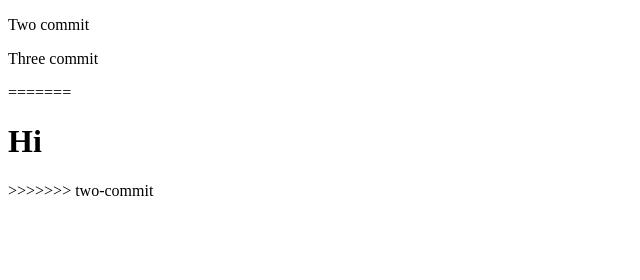
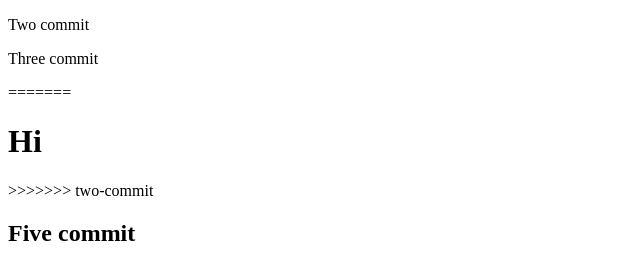
Before and after one commit to AleksandrZajac/jshtml, a plain HTML site: page index.html in a window 1280 px wide. Shown: the whole page, without its empty margins (0-640 px from the left). Drawn offline with Linux system fonts and the light colour scheme.

Commit message:
Five Commit

```diff
--- a/index.html
+++ b/index.html
@@ -10,5 +10,6 @@
 =======
     <h1>Hi</h1>
 >>>>>>> two-commit
+<h2>Five commit</h2>
   </body>
 </html>
```
